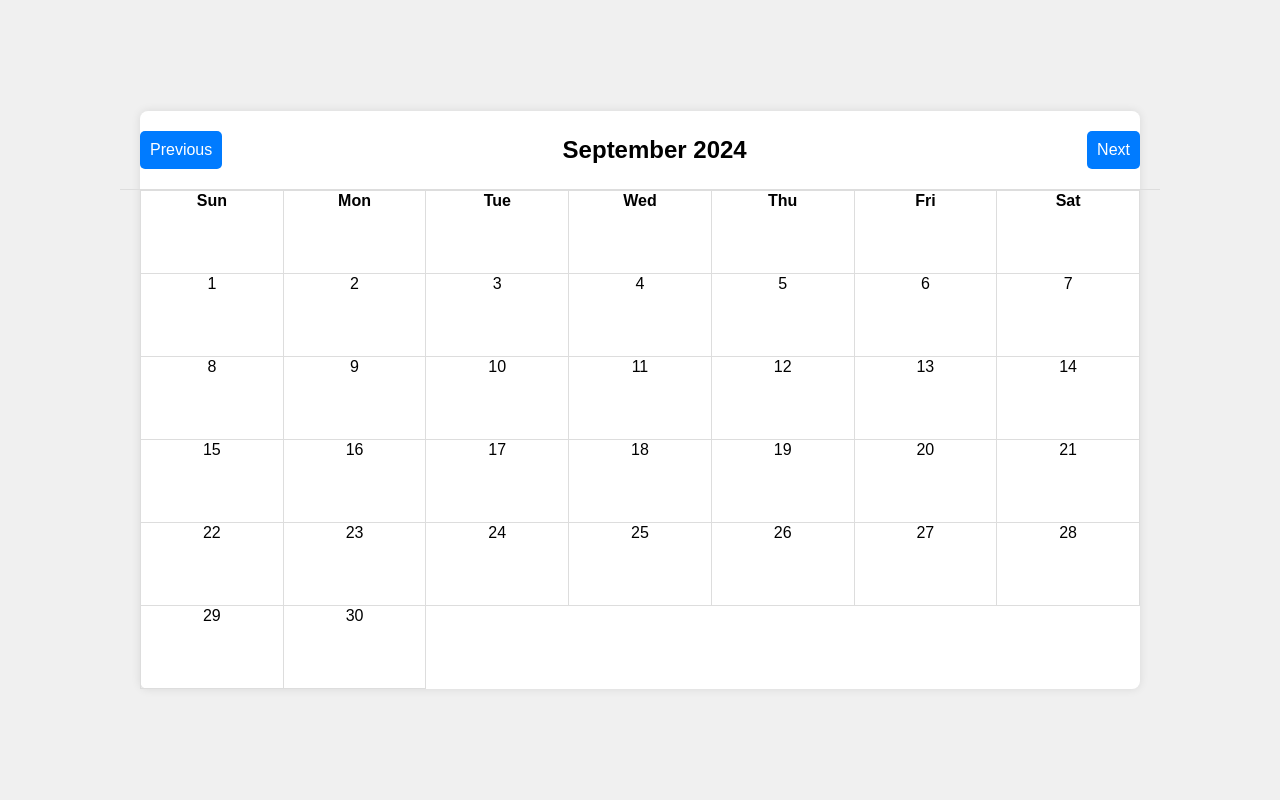
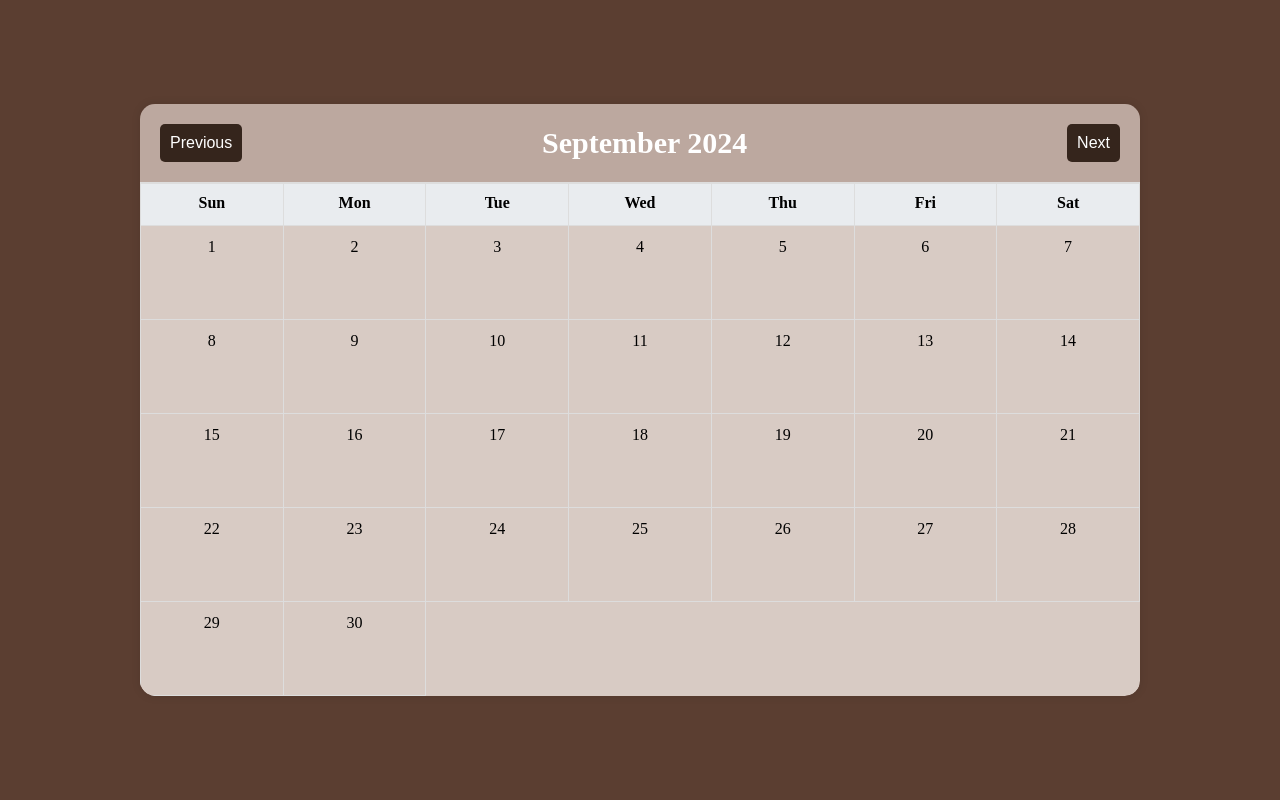
Before and after one commit to milapchu/Wit_Hackathon_2024, a Flask app: template website/templates/schedule.html in a window 1280 px wide. Run offline with Flask 3, Linux system fonts and the light colour scheme; the template is opened without the code that fills it, so the values that code supplies are empty.

Commit message:
calendar updates

```diff
--- a/website/templates/calendar.js
+++ b/website/templates/calendar.js
@@ -4,22 +4,24 @@ function generateCalendar(date, tasks = []) {
     const calendarBody = document.getElementById("calendarBody");
     const monthYear = document.getElementById("monthYear");
 
-    // Clear previous calendar cells
+    // Clear previous calendar content
     calendarBody.innerHTML = "";
 
-    // Get month and year
     const month = date.getMonth();
     const year = date.getFullYear();
 
-    // Set the month and year in the header
-    const monthNames = ["January", "February", "March", "April", "May", "June", "July", "August", "September", "October", "November", "December"];
+    // Array of month names
+    const monthNames = [
+        "January", "February", "March", "April", "May", "June",
+        "July", "August", "September", "October", "November", "December"
+    ];
     monthYear.textContent = `${monthNames[month]} ${year}`;
 
-    // Get the first day and number of days in the month
+    // Get the first day of the month and the number of days in the month
     const firstDay = new Date(year, month, 1).getDay();
     const daysInMonth = new Date(year, month + 1, 0).getDate();
 
-    // Create the rows and cells for the calendar
+    // Create rows for the calendar
     let row = document.createElement("tr");
     let day = 1;
 
@@ -30,16 +32,22 @@ function generateCalendar(date, tasks = []) {
         row.appendChild(cell);
     }
 
-    // Add the days of the month
+    // Add cells for the days of the month
     for (let i = firstDay; i < 7; i++) {
         const cell = document.createElement("td");
         cell.textContent = day;
 
         // Check if there is a task on this day
-        const taskForDay = tasks.find(task => new Date(task.date).getDate() === day);
+        const taskForDay = tasks.find(task => {
+            return new Date(task.date).getDate() === day &&
+                new Date(task.date).getMonth() === month &&
+                new Date(task.date).getFullYear() === year;
+        });
+
         if (taskForDay) {
             const taskDiv = document.createElement("div");
             taskDiv.textContent = taskForDay.taskName; // Show task name in the cell
+            taskDiv.classList.add("task");
             cell.appendChild(taskDiv);
         }
 
@@ -48,18 +56,23 @@ function generateCalendar(date, tasks = []) {
     }
     calendarBody.appendChild(row);
 
-    // Continue adding rows and days
+    // Create remaining rows for the month
     while (day <= daysInMonth) {
         row = document.createElement("tr");
         for (let i = 0; i < 7 && day <= daysInMonth; i++) {
             const cell = document.createElement("td");
             cell.textContent = day;
 
-            // Check if there is a task on this day
-            const taskForDay = tasks.find(task => new Date(task.date).getDate() === day);
+            const taskForDay = tasks.find(task => {
+                return new Date(task.date).getDate() === day &&
+                    new Date(task.date).getMonth() === month &&
+                    new Date(task.date).getFullYear() === year;
+            });
+
             if (taskForDay) {
                 const taskDiv = document.createElement("div");
                 taskDiv.textContent = taskForDay.taskName;
+                taskDiv.classList.add("task");
                 cell.appendChild(taskDiv);
             }
 
@@ -70,17 +83,15 @@ function generateCalendar(date, tasks = []) {
     }
 }
 
-// Go to the previous month
 function prevMonth() {
     currentDate.setMonth(currentDate.getMonth() - 1);
     generateCalendar(currentDate);
 }
 
-// Go to the next month
 function nextMonth() {
     currentDate.setMonth(currentDate.getMonth() + 1);
     generateCalendar(currentDate);
 }
 
-// Generate the current month when the page loads
+// Initialize the calendar when the page loads
 generateCalendar(currentDate);
--- a/website/templates/schedule.html
+++ b/website/templates/schedule.html
@@ -6,14 +6,14 @@
     <title>Task Calendar</title>
     <style>
         body {
-            font-family: Arial, sans-serif;
+            font-family: 'Times New Roman', Times, serif;
             margin: 0;
             padding: 0;
             display: flex;
             justify-content: center;
             align-items: center;
             height: 100vh;
-            background-color: #f0f0f0;
+            background-color: #5b3e31;
         }
         .calendar {
             display: flex;
@@ -22,33 +22,43 @@
             width: 90%;
             max-width: 1000px;
             margin: 20px;
-            background: white;
-            border-radius: 8px;
+            border-radius: 15px; /* Rounded corners for the whole calendar */
+            overflow: hidden; /* Ensures child elements follow the rounded corners */
             box-shadow: 0 0 10px rgba(0, 0, 0, 0.1);
+            position: relative;
         }
         .calendar-header {
+            background-color: #bca89f; /* Header background color */
             display: flex;
             justify-content: space-between;
             align-items: center;
-            width: 100%;
+            width: 96%;
             padding: 20px;
             border-bottom: 1px solid #ddd;
         }
         .calendar-header h2 {
             margin: 0;
-            font-size: 24px;
+            font-size: 30px;
+            color: #ffffff; /* Header text color */
+            text-align: center;
+            margin-left: -20px;
         }
         .calendar-header button {
             padding: 10px;
             border: none;
-            background-color: #007bff;
+            background-color: #35251c;
             color: white;
             font-size: 16px;
             border-radius: 5px;
             cursor: pointer;
         }
         .calendar-header button:hover {
-            background-color: #0056b3;
+            background-color: #90664b;
+        }
+        .calendar-body {
+            background: #d8cbc4; /* Body background color */
+            width: 100%;
+            border-radius: 0 0 15px 15px; /* Rounded corners at the bottom */
         }
         table {
             width: 100%;
@@ -61,6 +71,15 @@
             text-align: center;
             vertical-align: top;
             position: relative;
+        }
+        th {
+            height: 30px; /* Shorter height for header cells */
+            background-color: #e9ecef; /* Background color for header cells */
+            font-weight: bold; /* Make header text bold */
+            padding-top: 10px;
+        }
+        td {
+            padding-top: 12px;
         }
         .task {
             background-color: #f8d7da;
@@ -80,6 +99,7 @@
             <h2 id="monthYear"></h2>
             <button onclick="nextMonth()">Next</button>
         </div>
+        <div class="calendar-body">
             <table id="calendarTable">
                 <thead>
                     <tr>
@@ -97,6 +117,7 @@
                 </tbody>
             </table>
         </div>
+    </div>
 
     <!-- Include the JavaScript file for the calendar logic -->
     <script src="calendar.js"></script>
```
Lines whose indentation alone changed are shown as unchanged.
